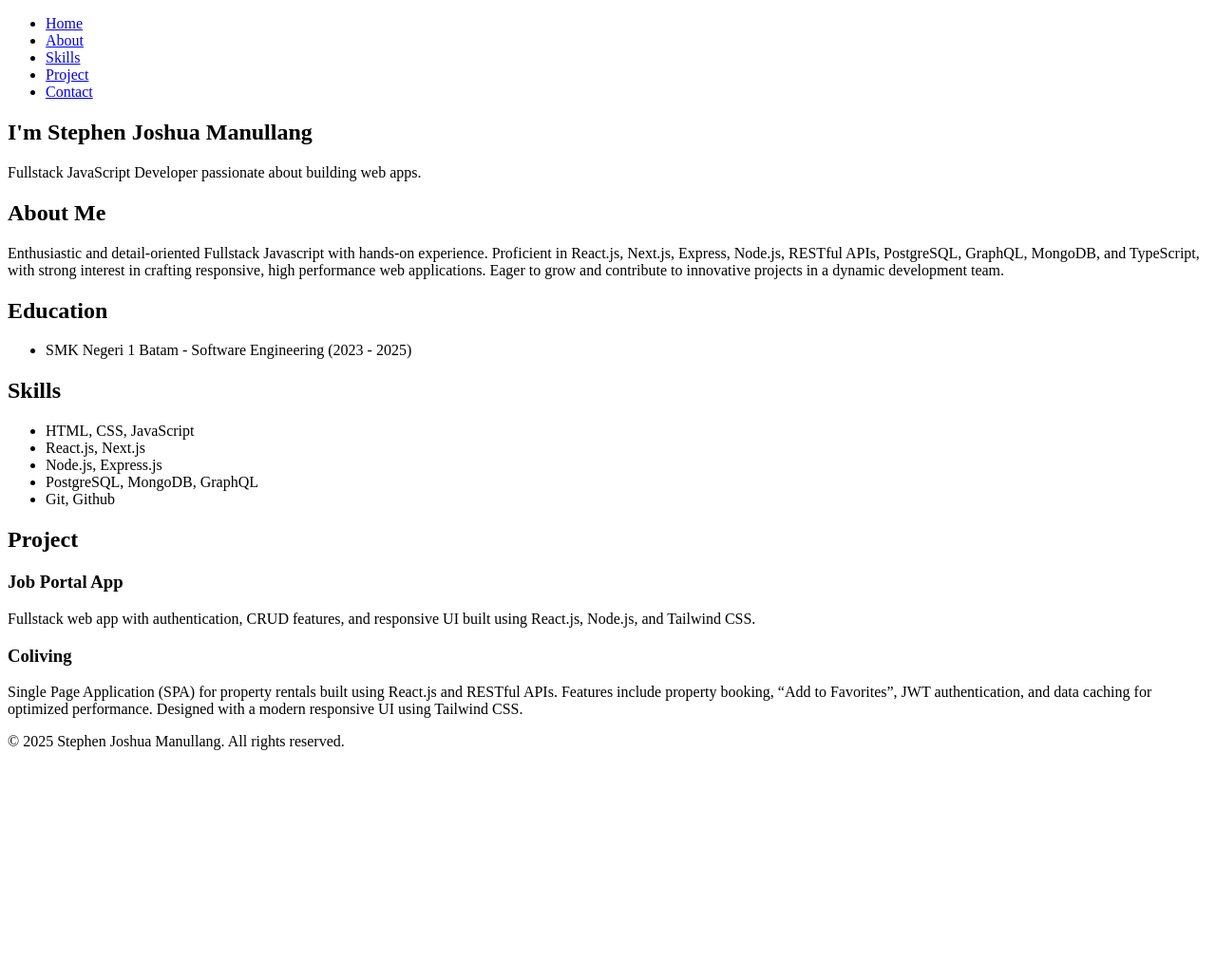
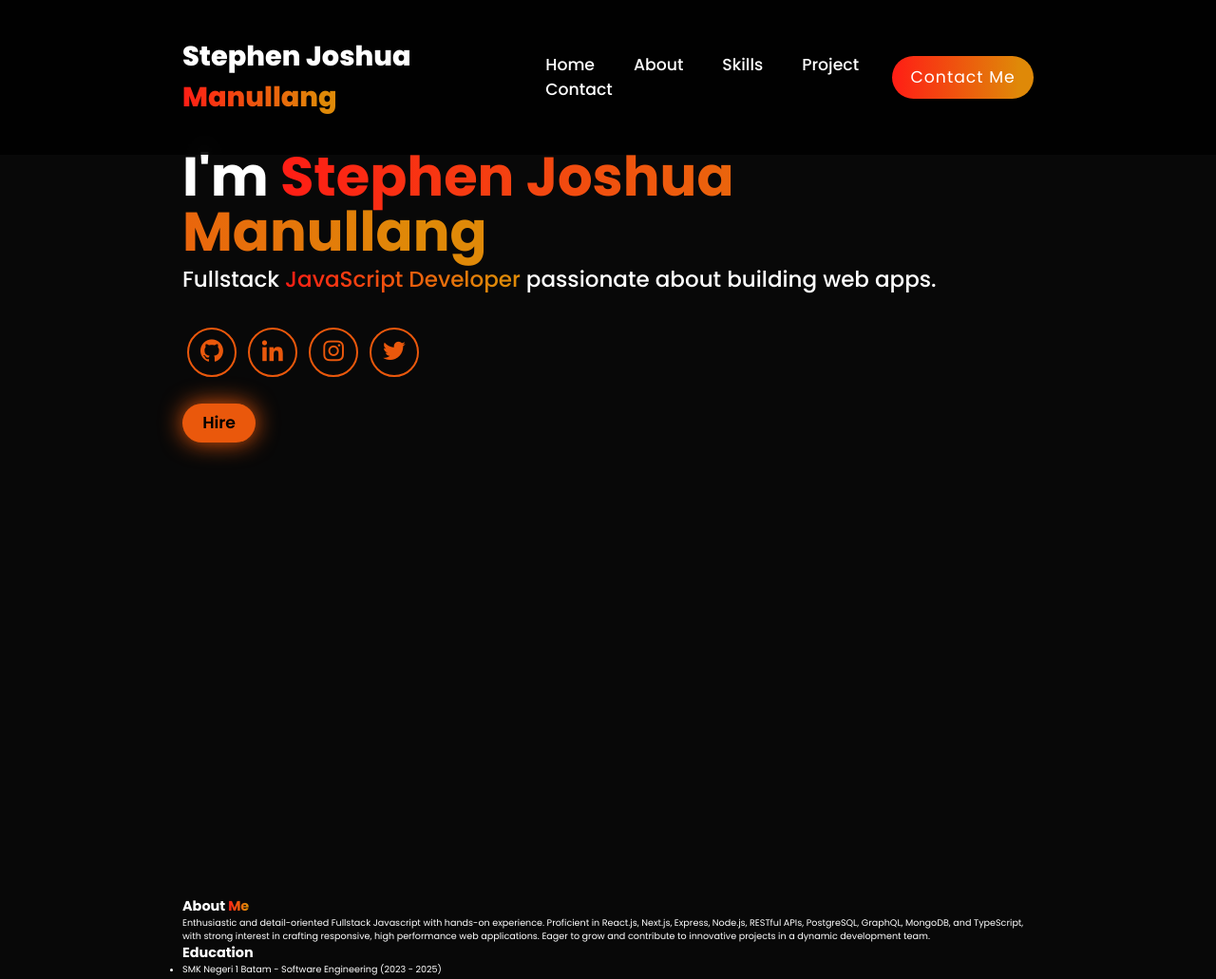
Before and after one commit to Revou-FSSE-Oct25/milestone-1-stephen1234567890000000, a plain HTML site: page index.html in a window 1280 px wide. Shown: the top 1031 px of the page at 95% size. Before the commit the page ends 806 px from the top, so only its background shows below. Drawn offline with nearby package versions, Linux system fonts and the light colour scheme.

Commit message:
feat: styling home section

```diff
--- a/index.html
+++ b/index.html
@@ -4,39 +4,76 @@
     <meta charset="UTF-8" />
     <meta name="viewport" content="width=device-width, initial-scale=1.0" />
     <title>Portofolio</title>
+    <link rel="preconnect" href="https://fonts.googleapis.com" />
+    <link rel="preconnect" href="https://fonts.gstatic.com" crossorigin />
+    <link
+      href="https://fonts.googleapis.com/css2?family=Poppins:wght@400;500;600;700;800&display=swap"
+      rel="stylesheet"
+    />
+
+    <link rel="stylesheet" href="style.css" />
+    <link
+      href="https://unpkg.com/boxicons@2.1.4/css/boxicons.min.css"
+      rel="stylesheet"
+    />
   </head>
   <body>
-    <header>
-      <nav>
-        <ul>
-          <li><a href="#home">Home</a></li>
-          <li><a href="#about">About</a></li>
-          <li><a href="#skills">Skills</a></li>
-          <li><a href="#projects">Project</a></li>
-          <li><a href="contact.html">Contact</a></li>
-        </ul>
+    <header class="header">
+      <a href="#home" class="logo"> Stephen Joshua <span>Manullang</span> </a>
+      <nav class="navbar">
+        <a href="#home">Home</a>
+        <a href="#about">About</a>
+        <a href="#skills">Skills</a>
+        <a href="#projects">Project</a>
+        <a href="contact.html">Contact</a>
       </nav>
+      <button class="gradient-btn">Contact Me</button>
     </header>
+    <main>
       <section id="home">
+        <div class="home-content">
           <h1>I'm <span>Stephen Joshua Manullang</span></h1>
-      <p>Fullstack JavaScript Developer passionate about building web apps.</p>
+          <h3>
+            Fullstack <span>JavaScript Developer</span> passionate about
+            building web apps.
+          </h3>
+          <div class="social-acc">
+            <a href="#">
+              <i class="bx bxl-github"></i>
+            </a>
+            <a href="#">
+              <i class="bx bxl-linkedin"></i>
+            </a>
+            <a href="#">
+              <i class="bx bxl-instagram"></i>
+            </a>
+            <a href="#">
+              <i class="bx bxl-twitter"></i>
+            </a>
+          </div>
+          <div class="btn-group">
+            <a href="#" class="btn">Hire</a>
+          </div>
+        </div>
       </section>
 
-    <section id="about">
-      <h2>About Me</h2>
+      <section id="about" class="about">
+        <h2>About <span>Me</span></h2>
         <p>
           Enthusiastic and detail-oriented Fullstack Javascript with hands-on
           experience. Proficient in React.js, Next.js, Express, Node.js, RESTful
-        APIs, PostgreSQL, GraphQL, MongoDB, and TypeScript, with strong interest
-        in crafting responsive, high performance web applications. Eager to grow
-        and contribute to innovative projects in a dynamic development team.
+          APIs, PostgreSQL, GraphQL, MongoDB, and TypeScript, with strong
+          interest in crafting responsive, high performance web applications.
+          Eager to grow and contribute to innovative projects in a dynamic
+          development team.
         </p>
         <h2>Education</h2>
         <ul>
           <li>SMK Negeri 1 Batam - Software Engineering (2023 - 2025)</li>
         </ul>
       </section>
-    <section id="skills">
+
+      <section id="skills" class="skills">
         <h2>Skills</h2>
         <ul>
           <li>HTML, CSS, JavaScript</li>
@@ -46,7 +83,8 @@
           <li>Git, Github</li>
         </ul>
       </section>
-    <section id="projects">
+
+      <section id="projects" class="projects">
         <h2>Project</h2>
 
         <div class="project">
@@ -61,12 +99,14 @@
           <h3>Coliving</h3>
           <p>
             Single Page Application (SPA) for property rentals built using
-          React.js and RESTful APIs. Features include property booking, “Add to
-          Favorites”, JWT authentication, and data caching for optimized
-          performance. Designed with a modern responsive UI using Tailwind CSS.
+            React.js and RESTful APIs. Features include property booking, “Add
+            to Favorites”, JWT authentication, and data caching for optimized
+            performance. Designed with a modern responsive UI using Tailwind
+            CSS.
           </p>
         </div>
       </section>
+    </main>
 
     <footer>
       <p>© 2025 Stephen Joshua Manullang. All rights reserved.</p>
--- /dev/null
+++ b/style.css
@@ -0,0 +1,161 @@
+* {
+  margin: 0;
+  padding: 0;
+  box-sizing: border-box;
+  text-decoration: none;
+  scroll-behavior: smooth;
+  font-family: "Poppins";
+}
+:root {
+  --bg-color: #080808;
+  --second-bg-color: #101010;
+  --text-color: white;
+  --main-color: #ea580c;
+}
+html {
+  font-size: 60%;
+  overflow-x: hidden;
+}
+body {
+  background-color: var(--bg-color);
+  color: var(--text-color);
+}
+.header {
+  position: fixed;
+  width: 100%;
+  top: 0%;
+  left: 0%;
+  padding: 4rem 15%;
+  background-color: rgba(0, 0, 0, 0.8);
+  backdrop-filter: blur(10px);
+  display: flex;
+  justify-content: space-between;
+  align-items: center;
+  z-index: 1000;
+}
+#menu-icon {
+  font-size: 3.5rem;
+  color: var(--main-color);
+  display: none;
+}
+.logo {
+  font-size: 3rem;
+  font-weight: 800;
+  color: var(--text-color);
+  cursor: pointer;
+  transition: 0.3s ease-in-out;
+}
+.logo:hover {
+  transform: scale(1.1);
+}
+span {
+  background: linear-gradient(270deg, #df8908 10%, #ff1d15 100%);
+  background-clip: text;
+  color: transparent;
+}
+.navbar a {
+  font-size: 1.8rem;
+  color: var(--text-color);
+  margin-left: 4rem;
+  font-weight: 500;
+  transition: all 0.3s ease-in-out;
+  border-bottom: 3px solid transparent;
+}
+.navbar a:hover {
+  color: var(--main-color);
+  border-bottom: 3px solid var(--main-color);
+}
+.gradient-btn {
+  font-size: 1.8rem;
+  padding: 1rem 2rem;
+  border-radius: 3rem;
+  background: linear-gradient(270deg, #df8908 10%, #ff1d15 100%);
+  letter-spacing: 1px;
+  cursor: pointer;
+  transition: 0.3s ease-in-out;
+  color: white;
+  border: none;
+  text-wrap: nowrap;
+}
+.gradient-btn:hover {
+  transform: scale(1.05);
+}
+
+section {
+  min-height: 100vh;
+  padding: 15rem 15% 10rem;
+}
+.home {
+  display: flex;
+  align-items: center;
+  justify-content: center;
+  gap: 15rem;
+}
+.home-content {
+  margin-top: 1.5rem;
+  line-height: 1;
+}
+.home-content h1 {
+  font-size: 6rem;
+}
+.home-content h3 {
+  margin: 1rem 0;
+  font-size: 2.4rem;
+  font-weight: 500;
+}
+.home-content p {
+  font-size: 1.5rem;
+  font-weight: 500;
+  line-height: 1.8;
+}
+.social-acc a {
+  display: inline-flex;
+  align-items: center;
+  justify-content: center;
+  font-size: 3rem;
+  padding: 1rem;
+  gap: 2rem;
+  background: transparent;
+  border: 2px solid var(--main-color);
+  border-radius: 50%;
+  color: var(--main-color);
+  margin: 3rem 0.5rem;
+  transition: 0.3s ease-in-out;
+}
+.social-acc a:hover {
+  color: var(--text-color);
+  background-color: var(--main-color);
+  transform: scale(1.2) translateY(-5px);
+  box-shadow: 0 0 25px var(--main-color);
+}
+.btn-group {
+  display: flex;
+  gap: 2rem;
+}
+.btn {
+  display: inline-block;
+  padding: 1rem 2rem;
+  background-color: var(--main-color);
+  box-shadow: 0 0 25px var(--main-color);
+  border-radius: 3rem;
+  font-size: 1.8rem;
+  color: black;
+  border: 2px solid transparent;
+  font-weight: 600;
+  transition: 0.3s ease-in-out;
+}
+.btn:hover {
+  transform: scale(1.05);
+  box-shadow: 0 0 25px var(--main-color), 0 0 50px var(--main-color);
+}
+.btn-group a:nth-of-type(2){
+  background-color: black;
+  color: var(--main-color);
+  border: 2px solid var(--main-color);
+  box-shadow: 0 0 25px transparent;
+}
+.btn-group a:nth-of-type(2):hover{
+  box-shadow: 0 0 25px var(--main-color);
+  background-color: var(--main-color);
+  color: black;
+}
```
Lines whose indentation alone changed are shown as unchanged.
